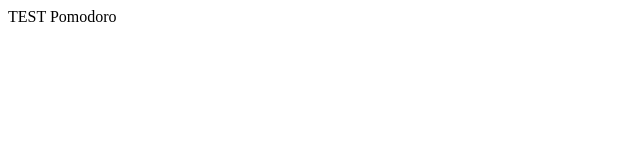
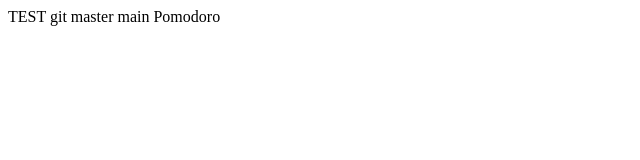
Before and after one commit to jalridley/palmodoro, a React (Create React App) app: page / in a window 1280 px wide. Shown: the top 160 px of the page, without its empty margins (0-640 px from the left). Built offline with nearby package versions, Linux system fonts and the light colour scheme.

Commit message:
git branch test

```diff
--- a/src/components/App.js
+++ b/src/components/App.js
@@ -1,7 +1,7 @@
 import React from 'react';
 
 const App = () => {
-    return <div>TEST Pomodoro</div>;
+    return <div>TEST git master main Pomodoro</div>;
 };
 
 export default App;
```
